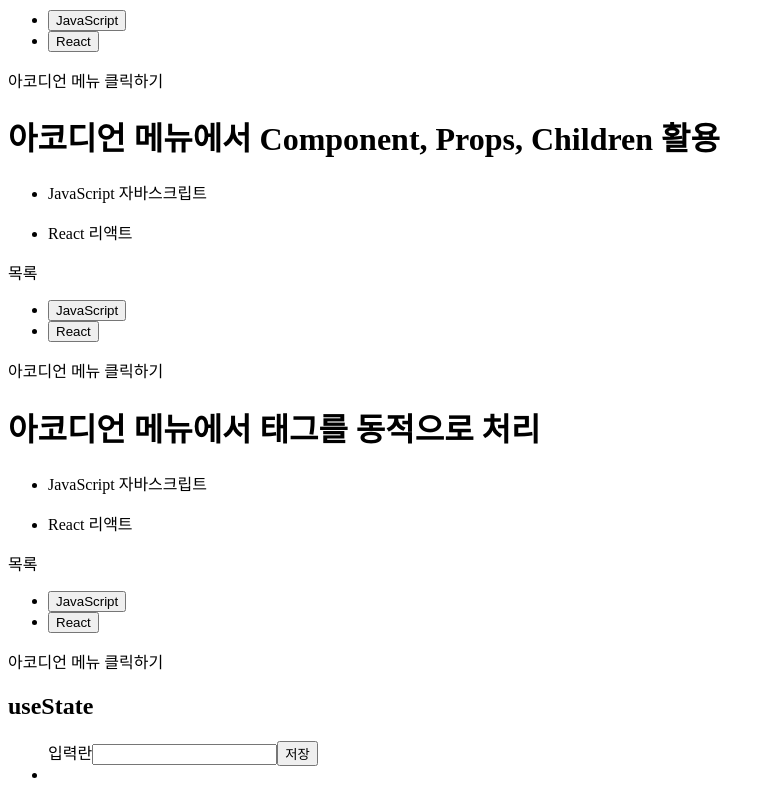
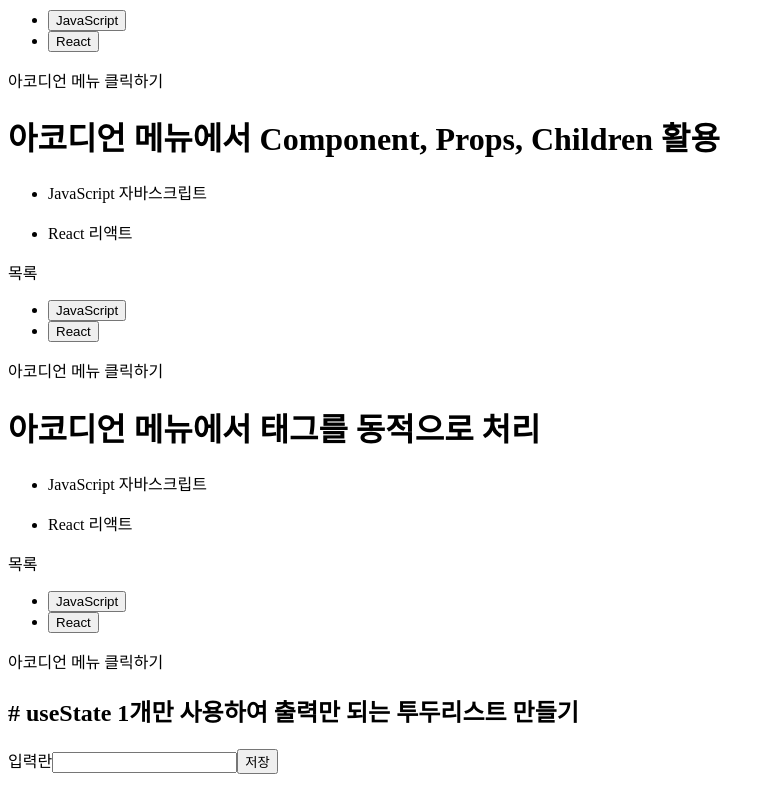
Before and after one commit to wangkodok/react-toy, a React (Vite) app: page / in a window 1280 px wide. Shown: the part 729-1529 px from the top of the page, without its empty margins (0-775 px from the left). Built offline with nearby package versions, Linux system fonts and the light colour scheme.

Commit message:
useState 1개만 사용하여 출력만 되는 투두리스트 만들기

```diff
--- a/src/StateParent.jsx
+++ b/src/StateParent.jsx
@@ -1,42 +1,60 @@
 import { useState } from "react";
 
 export default function StateParent() {
-  const [result, setResult] = useState({
-    inputResult: "",
-  });
+  const [result, setResult] = useState([]);
 
-  console.log(result);
+  // 폼에서 입력받은 값 배열에 추가
+  function addTodoItem(value) {
+    if (value.trim() !== "") {
+      setResult((valueResult) => {
+        return [...valueResult, value];
+      });
+    }
+  }
 
-  function handleSubmit(event) {
-    const { name, value } = event.target;
-    setResult({
-      ...result,
-      [name]: value,
-    });
+  // 폼이 제출될 때 실행되는 함수
+  function onTodoFormSubmit(event) {
+    event.preventDefault();
+    let inputElement = event.target[0];
+    const buttonElement = event.target[1];
+    addTodoItem(inputElement.value);
+
+    // 버튼 클릭하면 인풋 값 초기화
+    if (buttonElement.tagName === "BUTTON") {
+      inputElement.value = "";
+    }
+  }
+
+  // 엔터 키 입력하면 폼 초기화 함수
+  function handleEnterKeyReset(event) {
+    setTimeout(() => {
+      if (event.key === "Enter") {
+        event.target.value = "";
+      }
+    }, 0);
   }
 
   return (
     <section>
-      <h1>useState</h1>
+      <h1># useState 1개만 사용하여 출력만 되는 투두리스트 만들기</h1>
+      <form onSubmit={onTodoFormSubmit}>
+        <label id="inputResult">입력란</label>
+        <input type="text" name="inputResult" onKeyDown={handleEnterKeyReset} />
+        <button>저장</button>
+      </form>
       <ul>
-        <form>
-          <label id="inputResult">입력란</label>
-          <input type="text" name="inputResult" onChange={handleSubmit} />
-          <button
-            onClick={(event) => {
-              event.preventDefault();
-              console.log(result);
-            }}
-          >
-            저장
-          </button>
-        </form>
-        <StateChild result={result} />
+        {result.map((_, index) => {
+          return <StateChild key={index} result={result} index={index} />;
+        })}
       </ul>
     </section>
   );
 }
 
-function StateChild({ result }) {
-  return <li>{result.inputResult}</li>;
+function StateChild({ ...props }) {
+  return (
+    <li>
+      <span>{props.result[props.index]}</span>
+    </li>
+  );
 }
```
